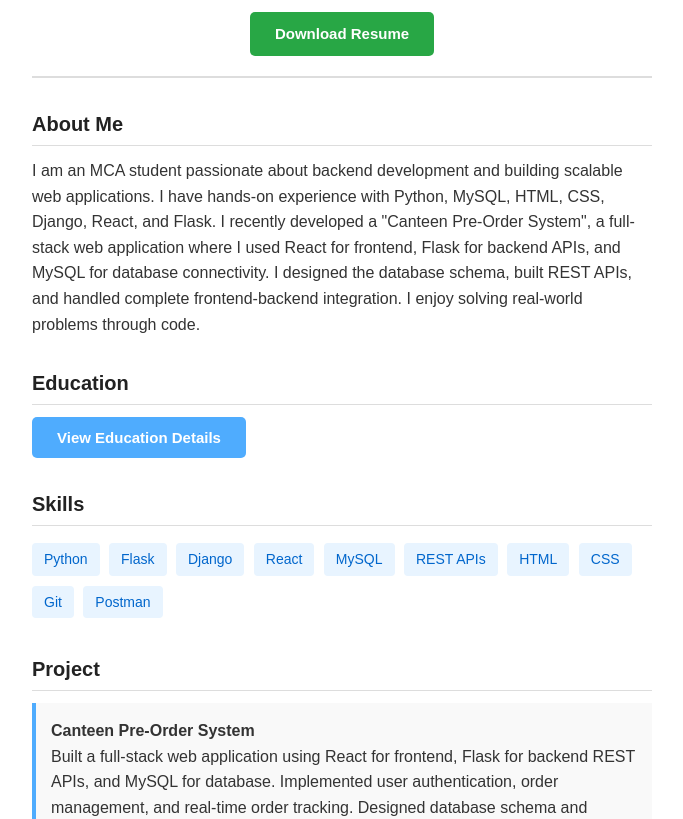
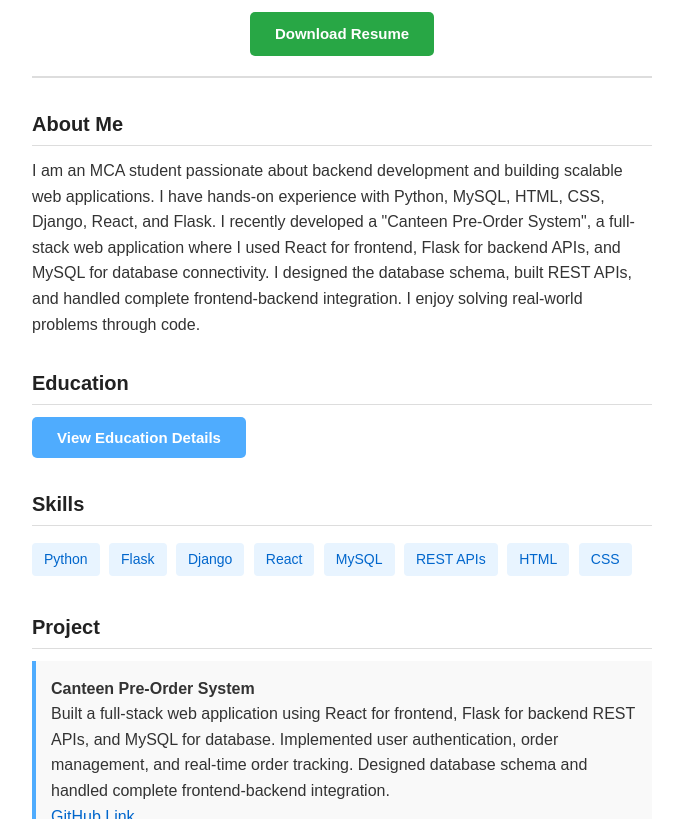
Before and after one commit to Navya1513277/portfolio, a plain HTML site: page index.html in a window 1280 px wide. Shown: the part 281-1100 px from the top of the page, without its empty margins (298-981 px from the left). Drawn offline with Linux system fonts and the light colour scheme.

Commit message:
Update index.html

```diff
--- a/index.html
+++ b/index.html
@@ -193,8 +193,6 @@ h1 { font-size: 28px; color: #222; margin-bottom: 5px; }
         <span>REST APIs</span>
         <span>HTML</span>
         <span>CSS</span>
-        <span>Git</span>
-        <span>Postman</span>
     </div>
     </div>
 
```
